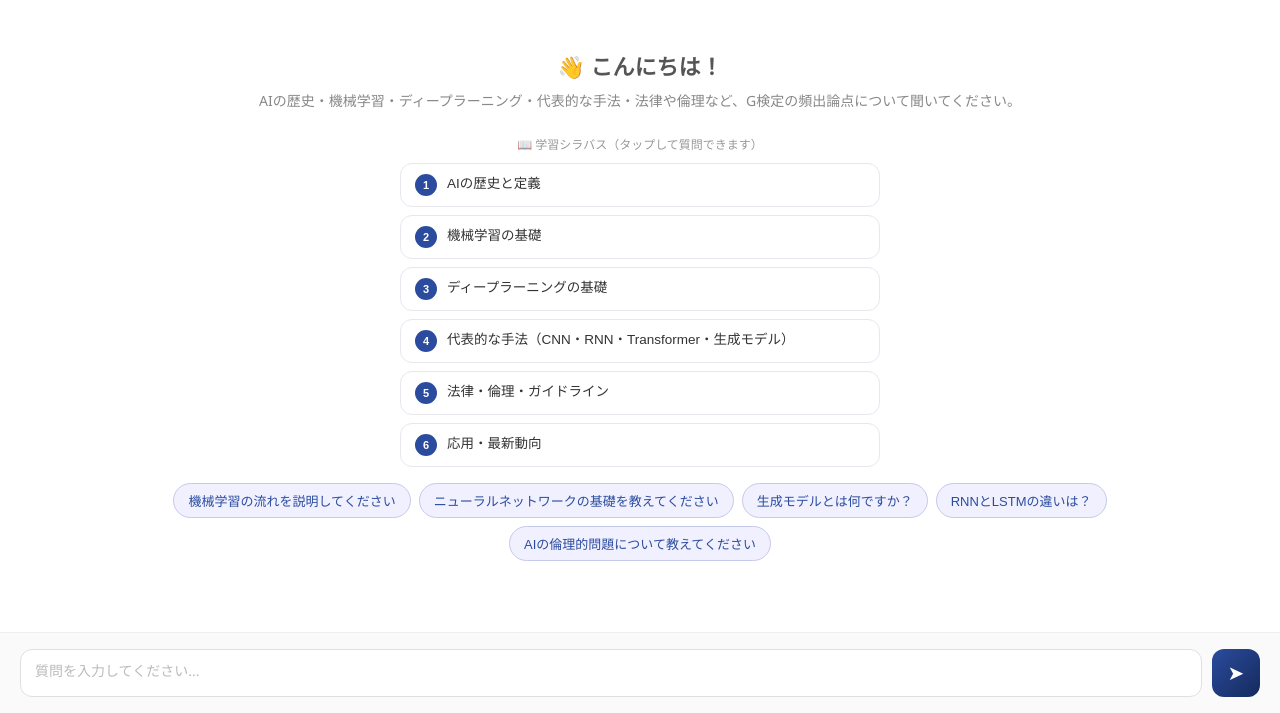
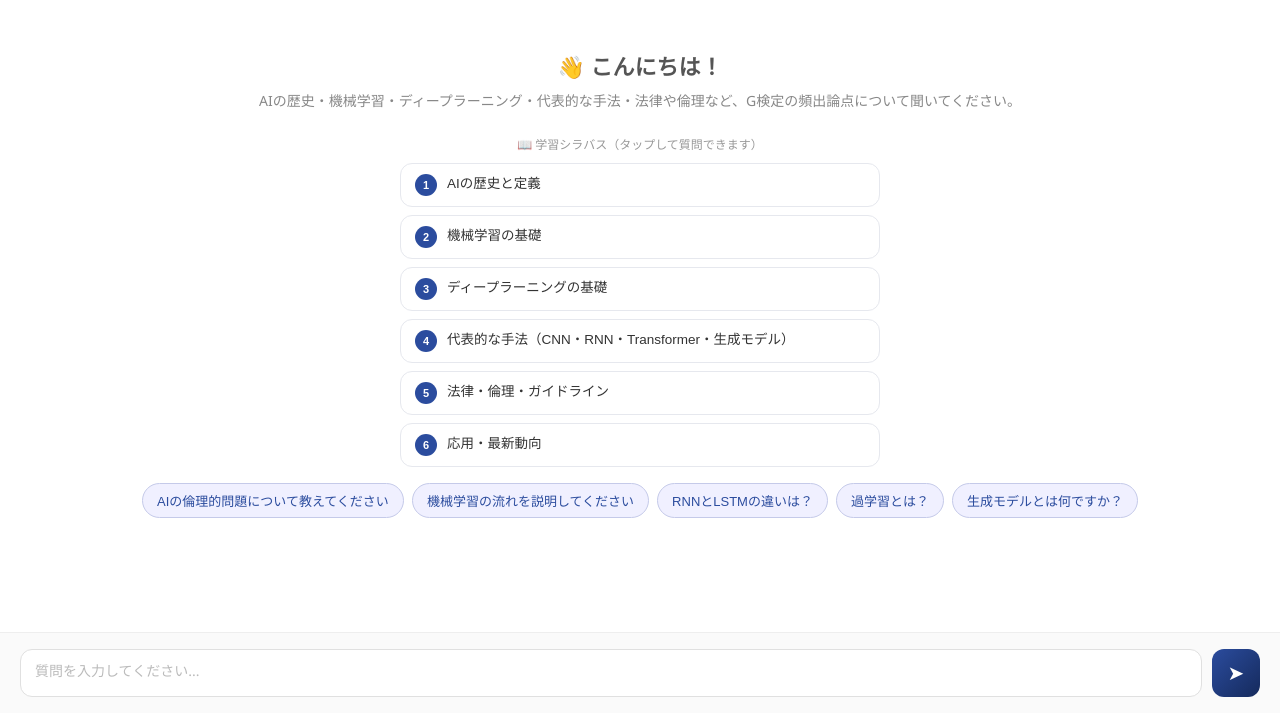
Before and after one commit to chikashimasaki-lgtm/shikaku-chat-portal, a website: page gkentei/index.html in a window 1280 px wide. Shown: the part 87-800 px from the top of the page. Drawn offline with Linux system fonts and the light colour scheme.

Commit message:
サジェスト質問のランダム選択をクライアント側に移す
ビルド時にランダムな5問を選んで静的HTMLへ焼き込む実装だと、GitHub
Pagesは静的配信のため、訪問者がページを再読み込みしても次回ビルド・
再デプロイするまで同じ5問が固定表示されてしまう。「訪問するたびに
異なる質問セットが表示される」という当初の狙いを満たせていなかった。

10問全てをJSON配列としてページに埋め込み、訪問者のブラウザ側
（chat-app.js）でページ読み込み時にランダムに5問選んでDOM生成する
方式に変更。これで実際に訪問するたびに異なる質問セットになる。

```diff
--- a/gkentei/index.html
+++ b/gkentei/index.html
@@ -378,13 +378,7 @@ textarea::placeholder { color: #bbb; }
         </div>
       </div>
 
-      <div class="suggestions" id="suggestions">
-      <button class="suggestion-chip" onclick="sendSuggestion(this)">機械学習の流れを説明してください</button>
-      <button class="suggestion-chip" onclick="sendSuggestion(this)">ニューラルネットワークの基礎を教えてください</button>
-      <button class="suggestion-chip" onclick="sendSuggestion(this)">生成モデルとは何ですか？</button>
-      <button class="suggestion-chip" onclick="sendSuggestion(this)">RNNとLSTMの違いは？</button>
-      <button class="suggestion-chip" onclick="sendSuggestion(this)">AIの倫理的問題について教えてください</button>
-      </div>
+      <div class="suggestions" id="suggestions"></div>
     </div>
   </div>
 
@@ -404,11 +398,28 @@ textarea::placeholder { color: #bbb; }
   const GAS_WEBAPP_URL = 'https://script.google.com/macros/s/AKfycbyRmJ0BUzllzyP5nVPzz5kbzddOmMrbFiII28HgFrNuGxBRLrvQYf3qDu0y_4pXGcHX/exec';
   const SHARED_SECRET = 'KsXaOFyluiW9omxeR1xjUjKvtNN4jPGH';
   const EXAM_ID = 'gkentei';
-// GAS_WEBAPP_URL / SHARED_SECRET / EXAM_ID は build_html.js がビルド時にこのファイルの
-// 直前へ `const GAS_WEBAPP_URL = '...';` 等として注入する。
+  const ALL_SUGGESTIONS = ["過学習とは？","Transformerの仕組みは？","AIガバナンスの論点は？","ニューラルネットワークの基礎を教えてください","機械学習の流れを説明してください","教師あり学習と教師なし学習の違いは？","CNNについて説明してください","RNNとLSTMの違いは？","生成モデルとは何ですか？","AIの倫理的問題について教えてください"];
+// GAS_WEBAPP_URL / SHARED_SECRET / EXAM_ID / ALL_SUGGESTIONS は build_html.js がビルド時に
+// このファイルの直前へ `const GAS_WEBAPP_URL = '...';` 等として注入する。
 
 let isLoading = false;
 let history = []; // 会話履歴 [{ role:'user'|'bot', text }]
+
+// サジェスト質問はビルド時ではなく、ここ（訪問者のブラウザ）で毎回ランダムに5問選ぶ。
+// GitHub Pagesは静的サイトで、ビルド時に選ぶと次のデプロイまで全訪問者に同じ5問が
+// 固定表示されてしまうため。
+function renderSuggestions(all, count) {
+  const box = document.getElementById('suggestions');
+  const picked = [...all].sort(() => Math.random() - 0.5).slice(0, count);
+  picked.forEach((text) => {
+    const btn = document.createElement('button');
+    btn.className = 'suggestion-chip';
+    btn.textContent = text;
+    btn.onclick = () => sendSuggestion(btn);
+    box.appendChild(btn);
+  });
+}
+renderSuggestions(ALL_SUGGESTIONS, 5);
 
 const WELCOME_HTML = document.getElementById('messages').innerHTML;
 
```
Also changed, not shown: boki3/index.html (+20 -9 lines), build_html.js (+1 -11 lines), fp3/index.html (+20 -9 lines), src/chat-app.js (+18 -2 lines), src/chat-template.html (+2 -3 lines).
